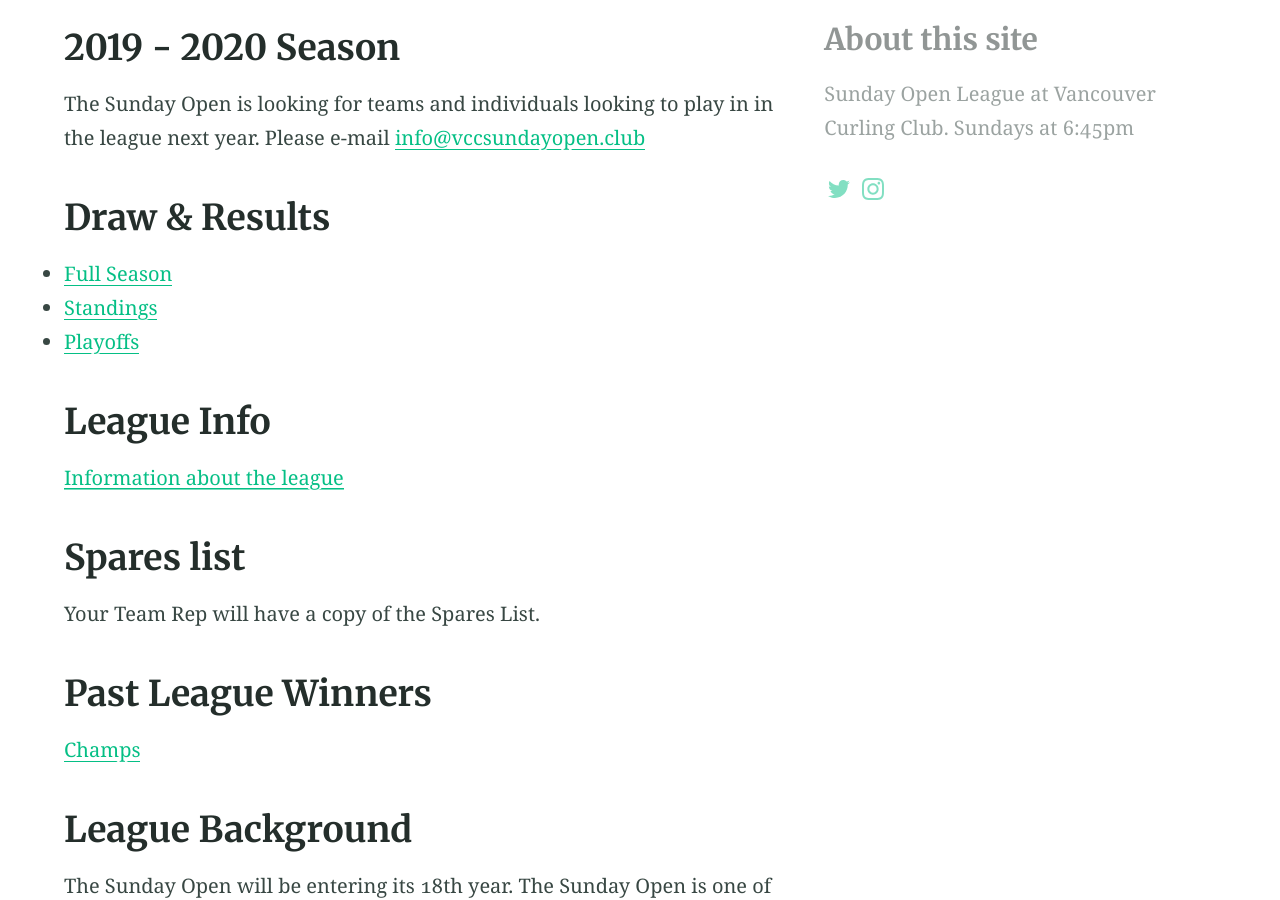
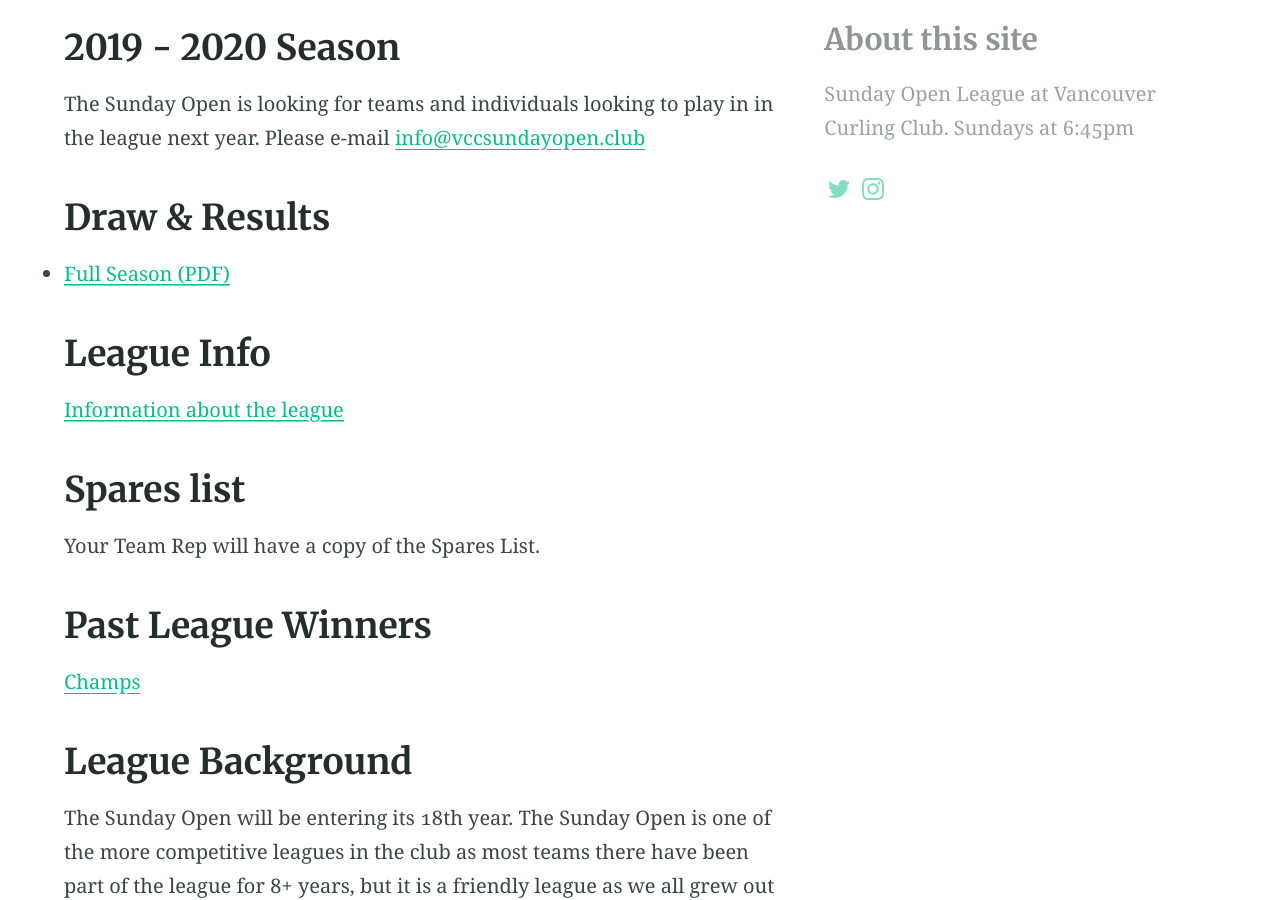
Before and after one commit to adsgray/testsite, a Jekyll site: the page built from index.md, in a window 1280 px wide and 900 px high, scrolled down 713 px. Built offline with Jekyll 4.4.1, drawn with Linux system fonts in a browser that asks for light colours.

Commit message:
add link to schedule pdf

```diff
--- a/index.md
+++ b/index.md
@@ -14,9 +14,7 @@ aside: true
 The Sunday Open is looking for teams and individuals looking to play in in the league next year. Please e-mail [info@vccsundayopen.club](mailto:info@vccsundayopen.club)
 
 ## Draw & Results
-* [Full Season](seasondraw.html)
-* [Standings](standings.html)
-* [Playoffs](playoffdraw.html)
+* [Full Season (PDF)](assets/SUNDAY_LEAGUE_DRAW_2019_2020.pdf)
 
 ## League Info
 [Information about the league](leagueinfo.html)
```
